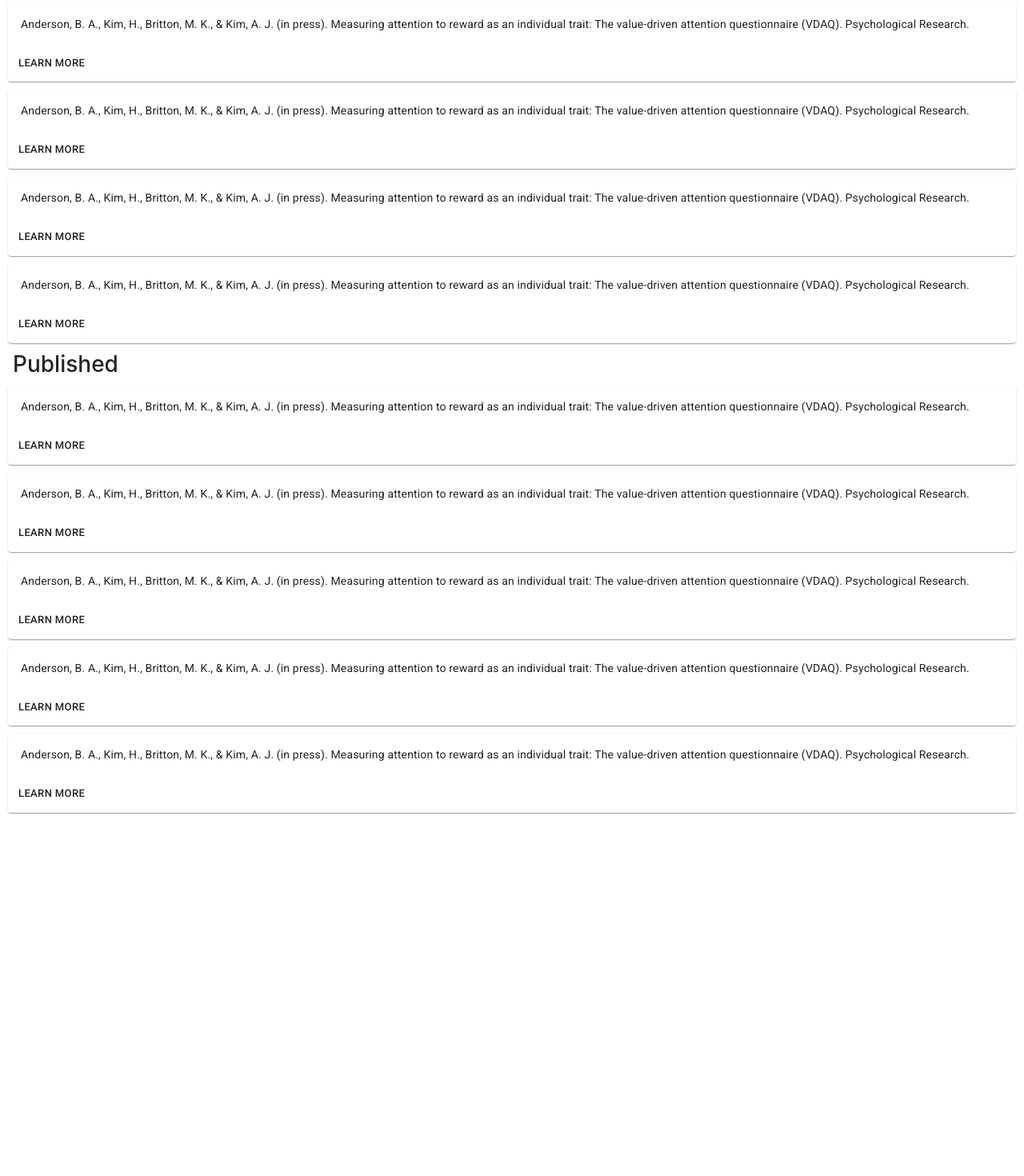
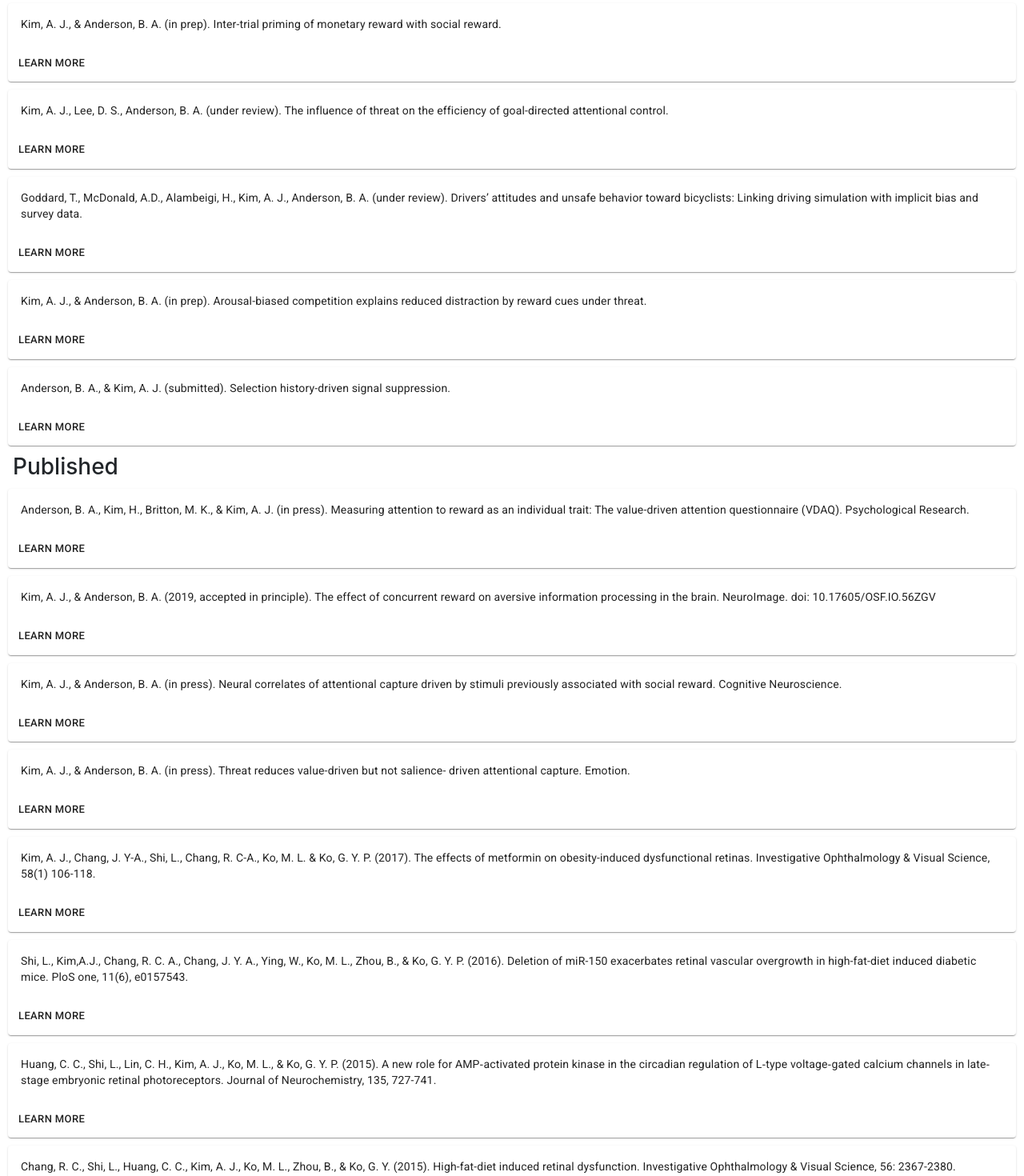
Before and after one commit to vjavmahs1/portfolio-andy, a React (Create React App) app: page /publications in a window 1280 px wide. Shown: the part 240-1710 px from the top of the page at 80% size. Before the commit the page ends 1266 px from the top, so only its background shows below. Built offline with nearby package versions, Linux system fonts and the light colour scheme.

Commit message:
added detail for publications

```diff
--- a/src/components/publications/publication/publication.js
+++ b/src/components/publications/publication/publication.js
@@ -23,7 +23,7 @@ function Publication(props) {
             <Card className={classes.card}>
             <CardContent>
                 <Typography variant="body2" component="p">
-                    Anderson, B. A., Kim, H., Britton, M. K., & Kim, A. J. (in press). Measuring attention to reward as an individual trait: The value-driven attention questionnaire (VDAQ). Psychological Research.
+                  {props.body}
                 </Typography>
             </CardContent>
             <CardActions>
--- a/src/components/publications/publications.js
+++ b/src/components/publications/publications.js
@@ -9,21 +9,25 @@ class Publications extends Component {
             <div>
                 <Header/>
                 <h1 className = "header">Publications</h1>
-
                 <h3 className='sub-header'>In-press/Accepted-in-principle</h3>
                 <div className ="root">
-                    <Publication/>
-                    <Publication/>
-                    <Publication/>
-                    <Publication/>
+                    <Publication body={"Kim, A. J., & Anderson, B. A. (in prep). Inter-trial priming of monetary reward with social reward."}/>
+                    <Publication body={"Kim, A. J., Lee, D. S., Anderson, B. A. (under review). The influence of threat on the efficiency of goal-directed attentional control."}/>
+                    <Publication body={"Goddard, T., McDonald, A.D., Alambeigi, H., Kim, A. J., Anderson, B. A. (under review). Drivers’ attitudes and unsafe behavior toward bicyclists: Linking driving simulation with implicit bias and survey data." }/>
+                    <Publication body={"Kim, A. J., & Anderson, B. A. (in prep). Arousal-biased competition explains reduced distraction by reward cues under threat."} />
+                    <Publication body= {"Anderson, B. A., & Kim, A. J. (submitted). Selection history-driven signal suppression."} />
                 </div>
                 <h3 className='sub-header'>Published</h3>
                 <div className ="root">
-                    <Publication/>
-                    <Publication/>
-                    <Publication/>
-                    <Publication/>
-                    <Publication/>
+                    <Publication body= {"Anderson, B. A., Kim, H., Britton, M. K., & Kim, A. J. (in press). Measuring attention to reward as an individual trait: The value-driven attention questionnaire (VDAQ). Psychological Research. "}/>
+                    <Publication body= {"Kim, A. J., & Anderson, B. A. (2019, accepted in principle). The effect of concurrent reward on aversive information processing in the brain. NeuroImage. doi: 10.17605/OSF.IO.56ZGV "} />
+                    <Publication body = {"Kim, A. J., & Anderson, B. A. (in press). Neural correlates of attentional capture driven by stimuli previously associated with social reward. Cognitive Neuroscience. "}/>
+                    <Publication body = {"Kim, A. J., & Anderson, B. A. (in press). Threat reduces value-driven but not salience- driven attentional capture. Emotion. "}/>
+                    <Publication body = {"Kim, A. J., Chang, J. Y-A., Shi, L., Chang, R. C-A., Ko, M. L. & Ko, G. Y. P. (2017). The effects of metformin on obesity-induced dysfunctional retinas. Investigative Ophthalmology & Visual Science, 58(1) 106-118."}/>
+                    <Publication body = {"Shi, L., Kim,A.J., Chang, R. C. A., Chang, J. Y. A., Ying, W., Ko, M. L., Zhou, B., & Ko, G. Y. P. (2016). Deletion of miR-150 exacerbates retinal vascular overgrowth in high-fat-diet induced diabetic mice. PloS one, 11(6), e0157543."}/>
+                    <Publication body = {"Huang, C. C., Shi, L., Lin, C. H., Kim, A. J., Ko, M. L., & Ko, G. Y. P. (2015). A new role for AMP‐activated protein kinase in the circadian regulation of L‐type voltage‐gated calcium channels in late‐stage embryonic retinal photoreceptors. Journal of Neurochemistry, 135, 727-741. "}/>
+                    <Publication body = {"Chang, R. C., Shi, L., Huang, C. C., Kim, A. J., Ko, M. L., Zhou, B., & Ko, G. Y. (2015). High-fat-diet induced retinal dysfunction. Investigative Ophthalmology & Visual Science, 56: 2367-2380."}/>
+                    <Publication body = {"Shi, L., Ko, S., Ko, M. L., Kim, A. J., & Ko, G. Y. (2015). Peptide lv augments L-type voltage- gated calcium channels through vascular endothelial growth factor receptor 2 (VEGFR2) signaling. Biochimica Et Biophysica Acta (BBA)- Molecular Cell Research, 1853(5), 1154-1164."} />
                 </div>
 
             </div>
```
